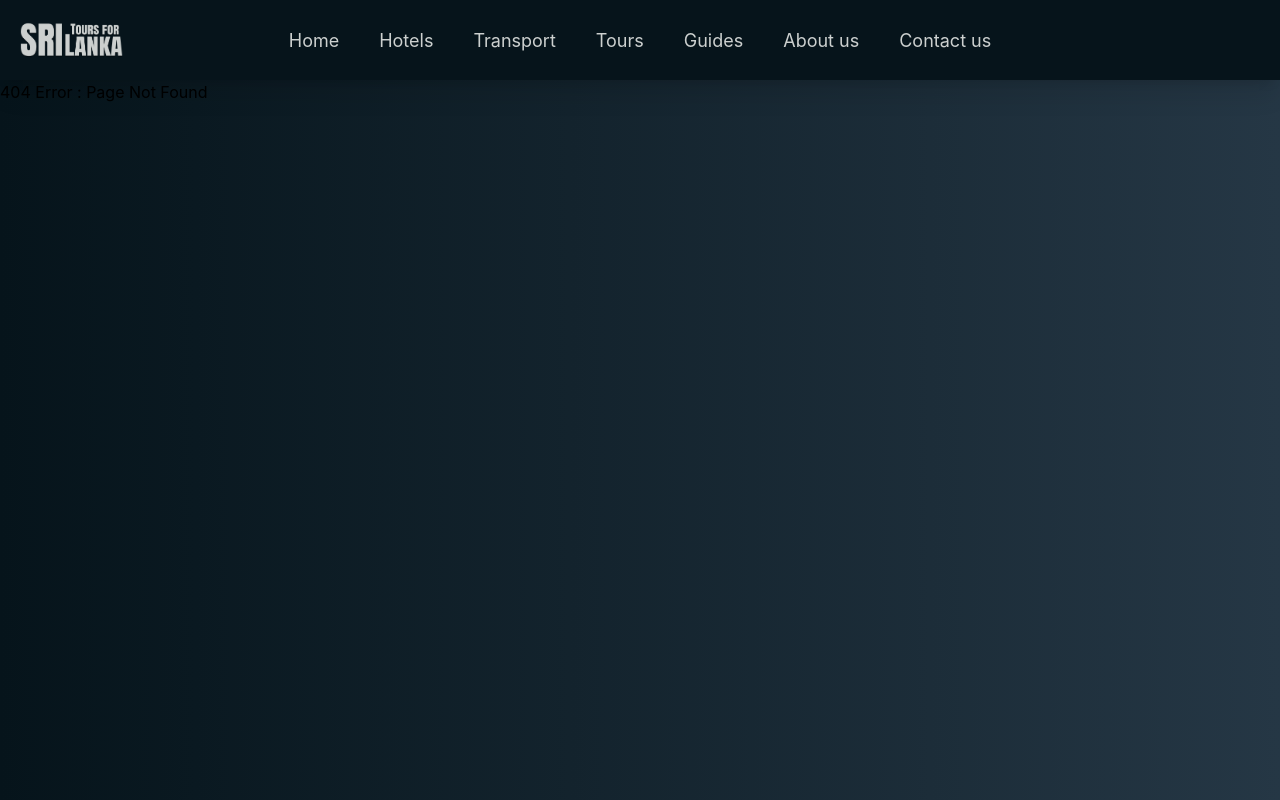
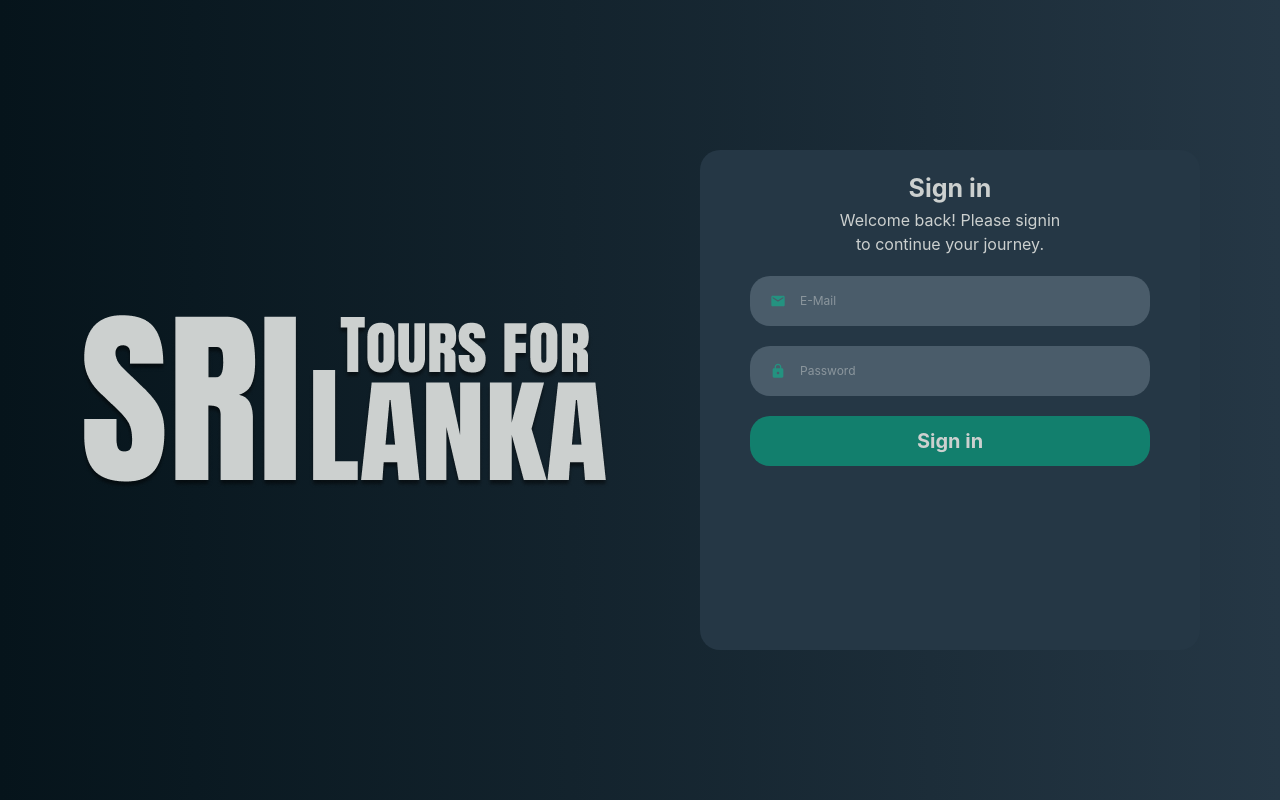
Before and after one commit to SahanAvinash/TourForSriLanka-FrontEnd, a React (Vite) app in the folder tour-for-sri-lanka/: page /login in a window 1280 px wide. Before the commit this address had no page. Built offline with nearby package versions, Linux system fonts and the light colour scheme.

Commit message:
login page implementation start.now enter email and password and can submited.

```diff
--- a/tour-for-sri-lanka/src/App.jsx
+++ b/tour-for-sri-lanka/src/App.jsx
@@ -2,12 +2,14 @@ import './App.css'
 import AdminPage from './pages/admin/AdminPage';
 import {BrowserRouter, Route ,Routes} from "react-router-dom"
 import HomePage from './pages/homePage';
+import LoginPage from './pages/loginPage';
 
 
 function App() {
   return (
     <BrowserRouter>
       <Routes path="/*">
+        <Route path="/login" element={<LoginPage/>}/>
         <Route path="admin/*" element={<AdminPage/>}/>
         <Route path="/*" element={<HomePage/>}/>
       </Routes>
--- a/tour-for-sri-lanka/src/components/header.jsx
+++ b/tour-for-sri-lanka/src/components/header.jsx
@@ -3,8 +3,10 @@ import { Link } from "react-router-dom"
 export default function Header(){
     return(
         <header className="w-full h-[80px] shadow-xl flex justify-center items-center bg-[#06141B] relative">
-            <img src="/main_logo.png" alt="main_logo.png" className="w-[103px] h-[45px] object-cover absolute left-[20px]"/>
-            <Link to="/home" className="text-[18px] m-[20px] text-[#CCD0CF]">Home</Link>
+            <Link to="/" className="w-[103px] h-[45px] object-cover absolute left-[20px] cursor-pointer">
+                <img src="/main_logo.png" alt="main_logo.png"/>
+            </Link>
+            <Link to="/" className="text-[18px] m-[20px] text-[#CCD0CF]">Home</Link>
             <Link to="/hotels" className="text-[18px] m-[20px] text-[#CCD0CF]">Hotels</Link>
             <Link to="/transport" className="text-[18px] m-[20px] text-[#CCD0CF]">Transport</Link>
             <Link to="/tours" className="text-[18px] m-[20px] text-[#CCD0CF]">Tours</Link>
--- a/tour-for-sri-lanka/src/pages/homePage.jsx
+++ b/tour-for-sri-lanka/src/pages/homePage.jsx
@@ -15,7 +15,7 @@ export default function HomePage(){
             <Header/>
             <div className="w-full h-[calc(100vh-80px)] bg-gradient-to-r from-[#06141B] to-[#253745]">
                 <Routes path="/*">
-                    <Route path="/home" element={<Home/>}/>
+                    <Route path="/" element={<Home/>}/>
                     <Route path="/hotels" element={<Hotels/>}/>
                     <Route path="/transport" element={<Transport/>}/>
                     <Route path="/tours" element={<Tours/>}/>
--- /dev/null
+++ b/tour-for-sri-lanka/src/pages/loginPage.tsx
@@ -0,0 +1,44 @@
+import { useState } from "react"
+import { MdEmail, MdLock} from "react-icons/md";
+
+export default function LoginPage(){
+    const [email,setEmail] = useState("")
+    const [password,setPassword] = useState("")
+
+    function handleOnSubmit(e: React.FormEvent<HTMLFormElement>){
+       e.preventDefault()
+       console.log(email, password)
+    }
+
+    return(
+        <form onSubmit={handleOnSubmit}>
+        <div className="w-full h-screen bg-gradient-to-r from-[#06141B] to-[#253745] flex justify-center items-center relative">
+            <div className="absolute left-[80px]">
+                <img src="/main_logo.png" alt="main_logo.png"/>
+            </div>
+            <div className="w-[500px] h-[500px] bg-[#253745] text-[#CCD0CF] absolute right-[80px] rounded-[20px] flex flex-col items-center">
+                <h1 className="text-[25px] mt-[20px] font-bold">Sign in</h1>
+                <span>Welcome back! Please signin </span>
+                <span>to continue your journey.</span>
+                <div className="group relative flex items-center mt-[20px]">
+                    <MdEmail className="ml-[20px] text-[#00C896] absolute outline-none opacity-[50%] group-hover:opacity-[80%] transition-all duration-300"/>
+                    <input type="email" placeholder="E-Mail" className="text-[#CCD0CF] text-[12px] w-[400px] h-[50px] bg-[#4A5C6A] rounded-[20px] pl-[50px]"
+                        onChange={(e)=>{
+                            setEmail(e.target.value)
+                        }}
+                    />
+                </div>
+                <div className="group relative flex items-center mt-[20px]">
+                    <MdLock className="ml-[20px] text-[#00C896] absolute outline-none opacity-[50%] group-hover:opacity-[80%] transition-all duration-300"/>
+                    <input type="password" placeholder="Password" className="text-[#CCD0CF] text-[12px] w-[400px] h-[50px] bg-[#4A5C6A] rounded-[20px] pl-[50px]"
+                        onChange={(e)=>{
+                            setPassword(e.target.value)
+                        }}
+                    />
+                </div>
+                <button className="w-[400px] h-[50px] bg-[#00C896]/50 rounded-[20px] mt-[20px] text-[#CCD0CF] text-[20px] font-bold hover:bg-[#00C896]/80 transition-all duration-300 cursor-pointer">Sign in</button>
+            </div>
+        </div>
+        </form>
+    )
+}
```
